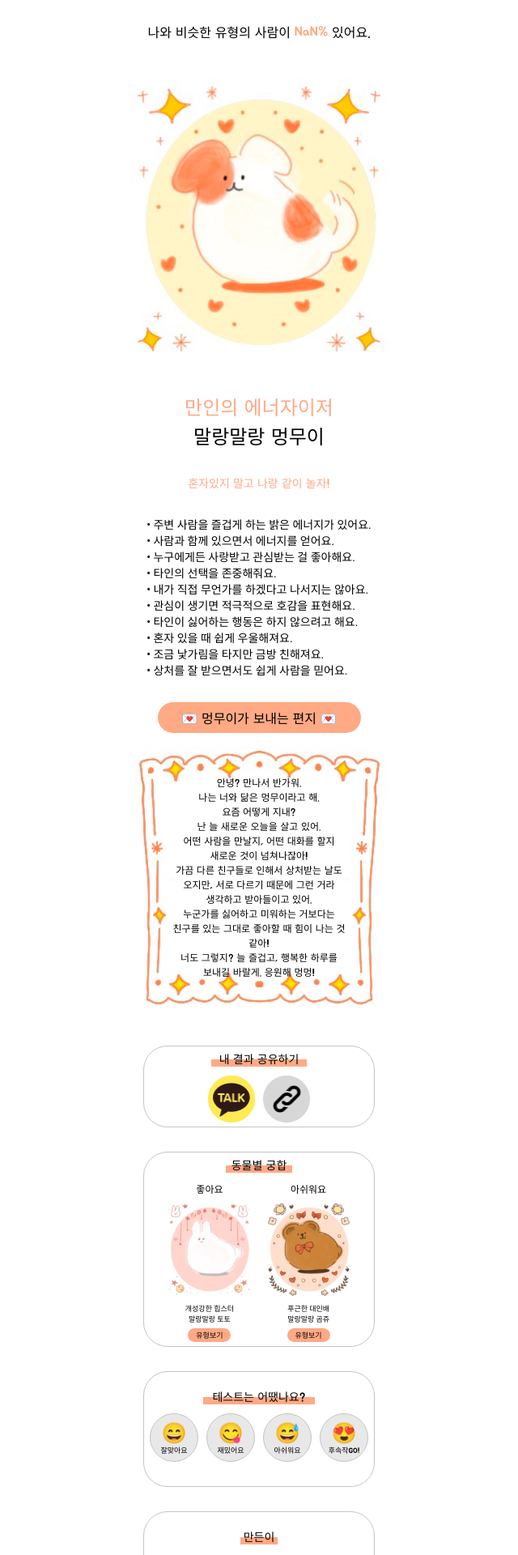
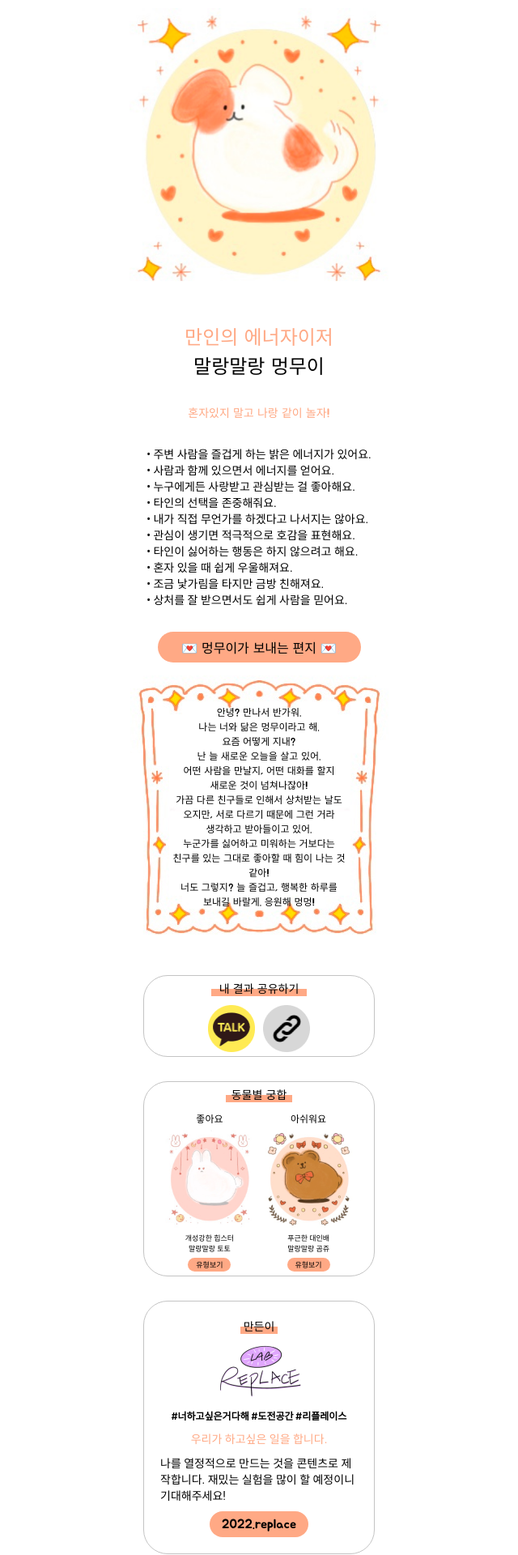
Before and after one commit to peter-coco/myFauna_survey, a React (Create React App) app: page /result/1 in a window 1280 px wide. Shown: the top 1920 px of the page at 81% size, without its empty margins (320-960 px from the left). Built offline with nearby package versions, Linux system fonts and the light colour scheme; no server answers; the database is empty.

Commit message:
디비 관련 태그들 다 주석 : firebase 일일 사용량 초과로 인한

```diff
--- a/src/components/resultForm/index.tsx
+++ b/src/components/resultForm/index.tsx
@@ -182,9 +182,9 @@ const ResultType = ({ type = 'dog' }: { type?: string }) => {
   return (
     <Styles.ResultFormWrap>
       <ReactAudioPlayer src={soundTrack} autoPlay controls={false} loop={true} volume={0.05} />
-      <Styles.ResultPercentage mainColor={resultMainColor}>
+      {/* <Styles.ResultPercentage mainColor={resultMainColor}>
         나와 비슷한 유형의 사람이&nbsp;<span>{resultPercent}%</span>&nbsp;있어요.
-      </Styles.ResultPercentage>
+      </Styles.ResultPercentage> */}
       <Styles.ResultAnimalImage src={resultLogoImage} />
       <Styles.ResultAnimalTitle mainColor={resultMainColor}>
         {resultAnimalTitle}
@@ -246,7 +246,7 @@ const ResultType = ({ type = 'dog' }: { type?: string }) => {
           </Styles.ResultMatchDislikeWrap>
         </Styles.ResultMatchLikeDislikeWrap>
       </Styles.ResultMatchWrap>
-      <Styles.TestReviewWrap>
+      {/* <Styles.TestReviewWrap>
         <Styles.TestReviewTitle>
           테스트는 어땠나요?
           <Styles.UnderLinkBar mainColor={resultMainColor} />
@@ -281,7 +281,7 @@ const ResultType = ({ type = 'dog' }: { type?: string }) => {
             <Styles.TestReviewEmotionCount>{resultExpectCount}</Styles.TestReviewEmotionCount>
           </Styles.TestReviewContentWrap>
         </Styles.TestReviewContentsWrap>
-      </Styles.TestReviewWrap>
+      </Styles.TestReviewWrap> */}
       <Styles.ResultCreatorWrap>
         <Styles.ResultCreatorTitle>
           만든이
--- a/src/pages/home.tsx
+++ b/src/pages/home.tsx
@@ -88,10 +88,10 @@ const Home = () => {
       <Link to="/introduce" style={{ textDecorationLine: 'none' }}>
         <Select>테스트 시작!</Select>
       </Link>
-      <ParticipantWrap>
+      {/* <ParticipantWrap>
         <Participant>참여자 수</Participant>
         <Participant>{participatorCount}</Participant>
-      </ParticipantWrap>
+      </ParticipantWrap> */}
     </HomeWrap>
   );
 };
```
